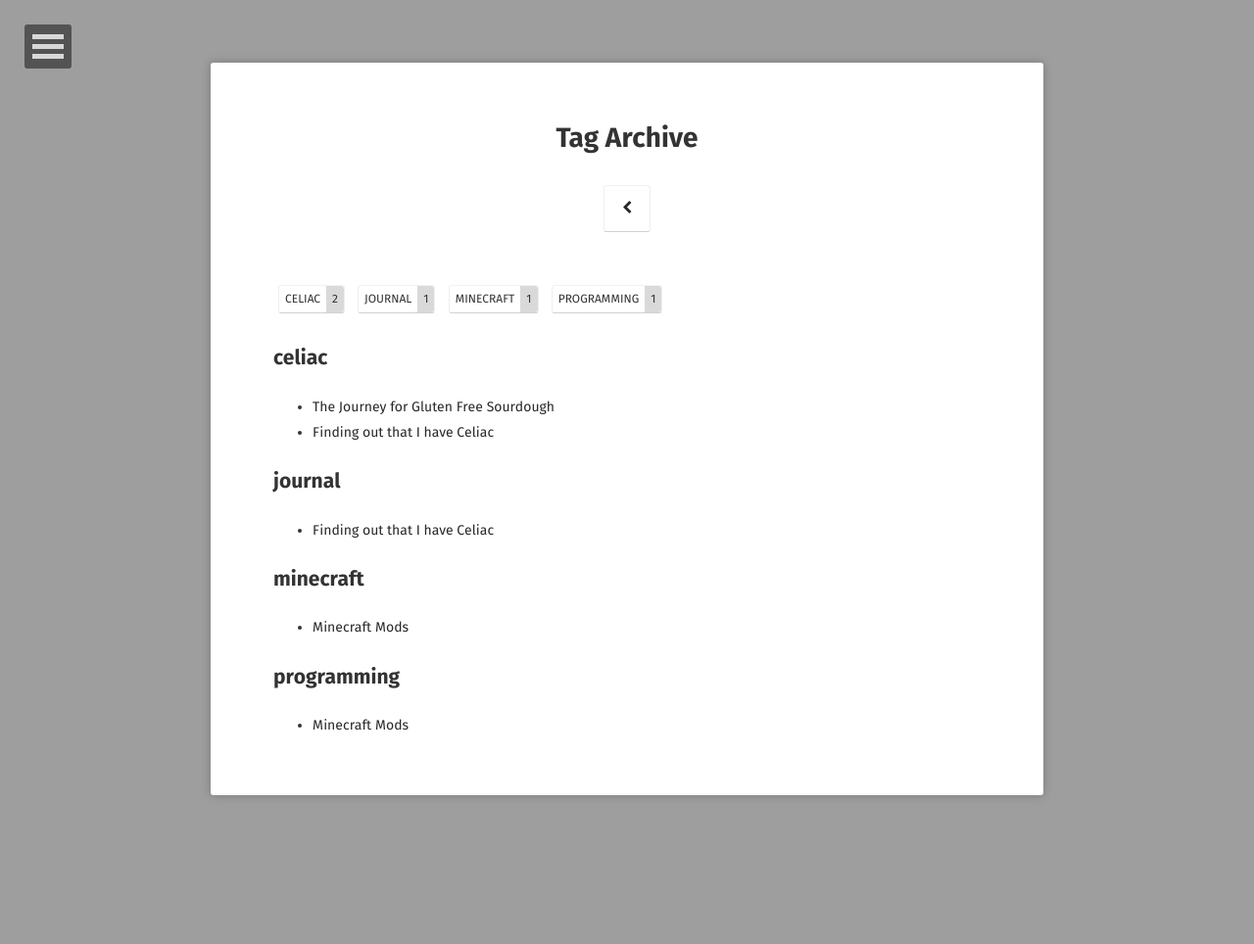
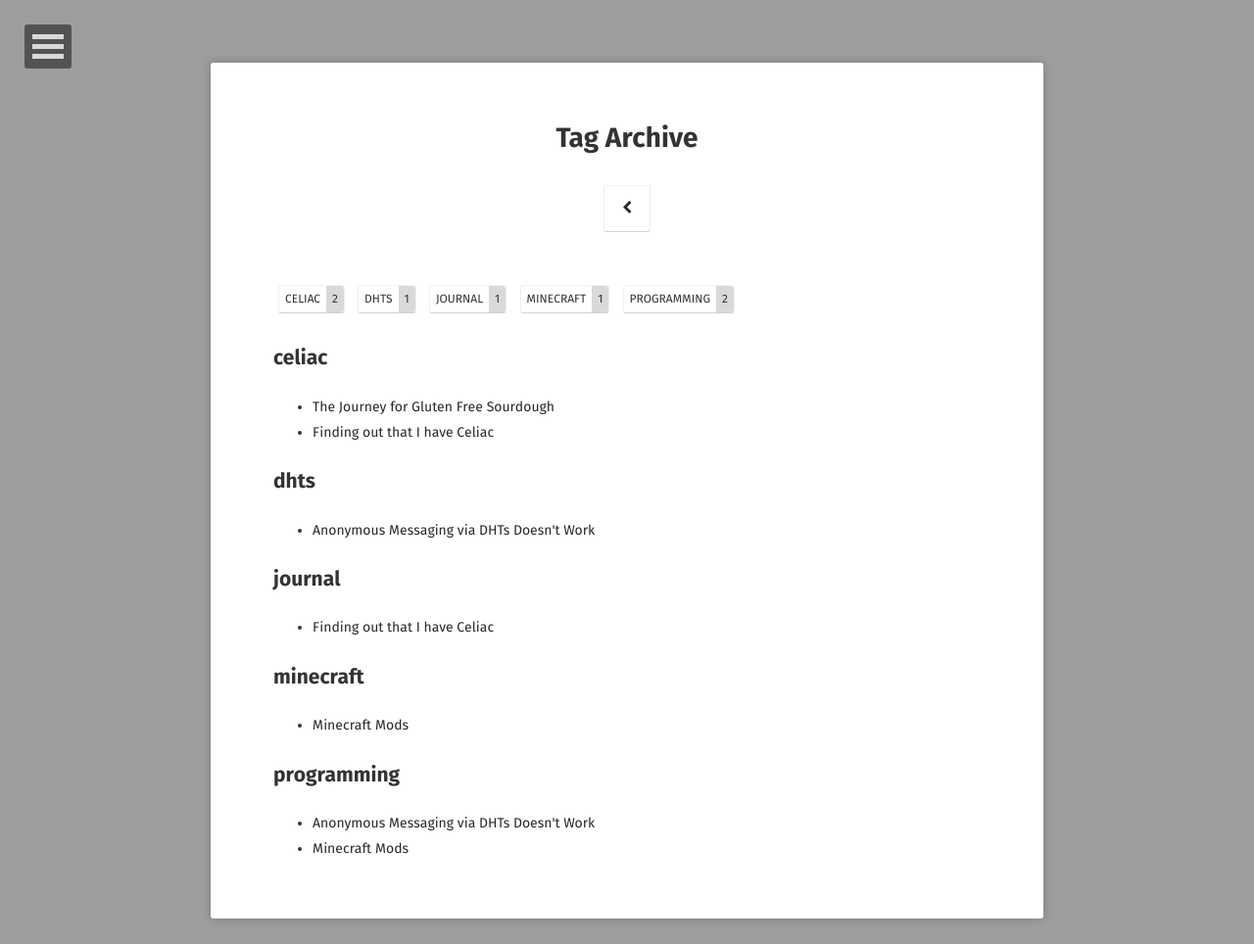
Before and after one commit to MiasmaSpace/MiasmaSpace.github.io, a Jekyll site: the page built from tags/index.html, in a window 1280 px wide. Shown: the whole page at 98% size. Built offline with Jekyll 4.4.1, drawn with Linux system fonts in a browser that asks for light colours; some web fonts are replaced.

Commit message:
Update 2022-09-6-anon-dhts.md

```diff
--- a/_posts/2022-09-6-anon-dhts.md
+++ b/_posts/2022-09-6-anon-dhts.md
@@ -1,3 +1,16 @@
+---
+layout: post
+title:  "Anonymous Messaging via DHTs Doesn't Work"
+date:   2022-09-06
+excerpt: "Everything turns into bitmessage"
+project: false
+tag:
+- dhts
+- programming
+comments: true
+---
+
+
 # Anonymous Messaging via DHTs Doesn't Work
 
 I ran across discussion of [chitchatter](https://news.ycombinator.com/item?id=32732158) on HN and felt an obligation to write up an unpublished "Negative Result" from my misspent PhD days working on [optimizations for Distributed Hash Tables](https://scholarworks.gsu.edu/cgi/viewcontent.cgi?article=1108&context=cs_diss).
```
